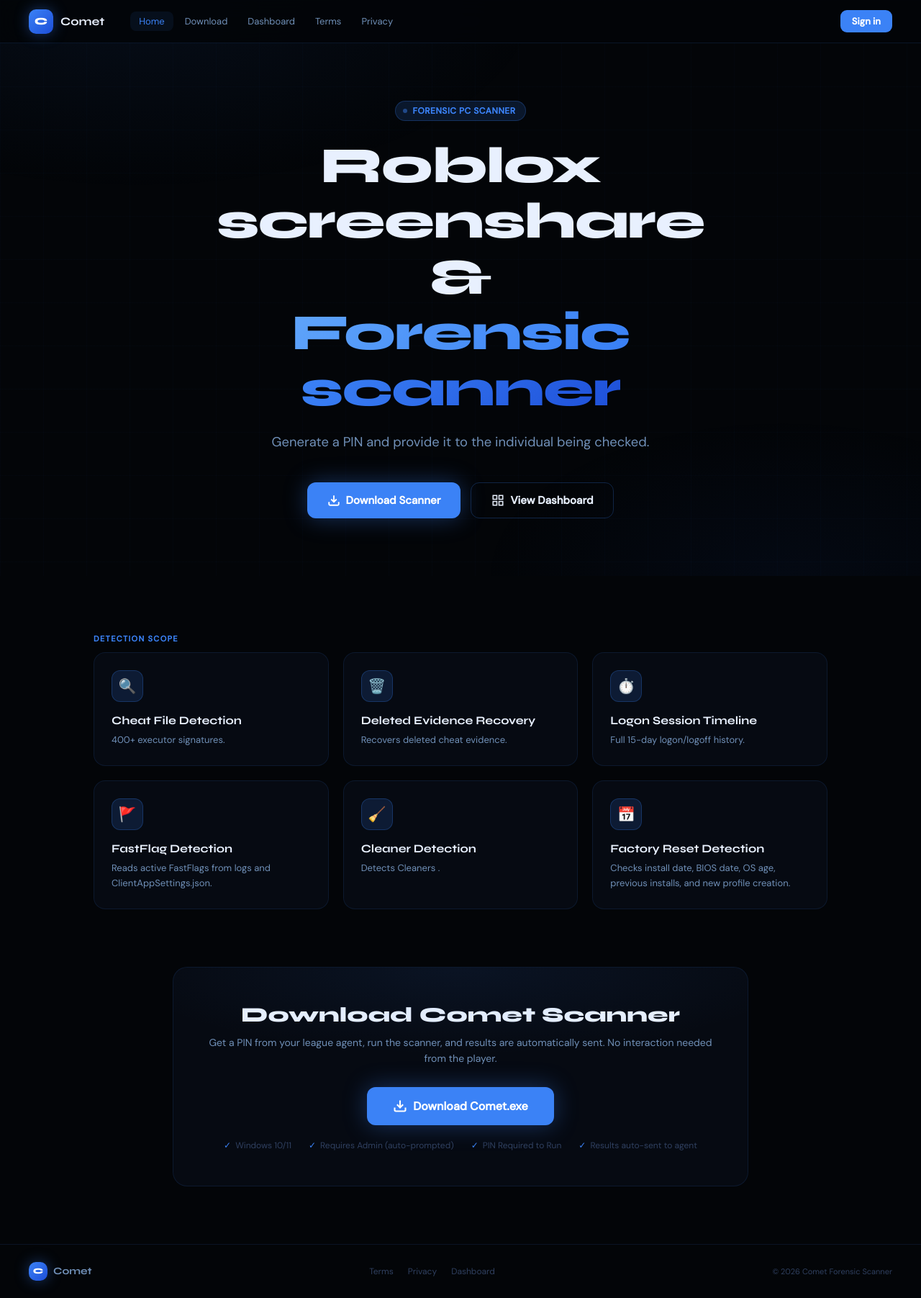
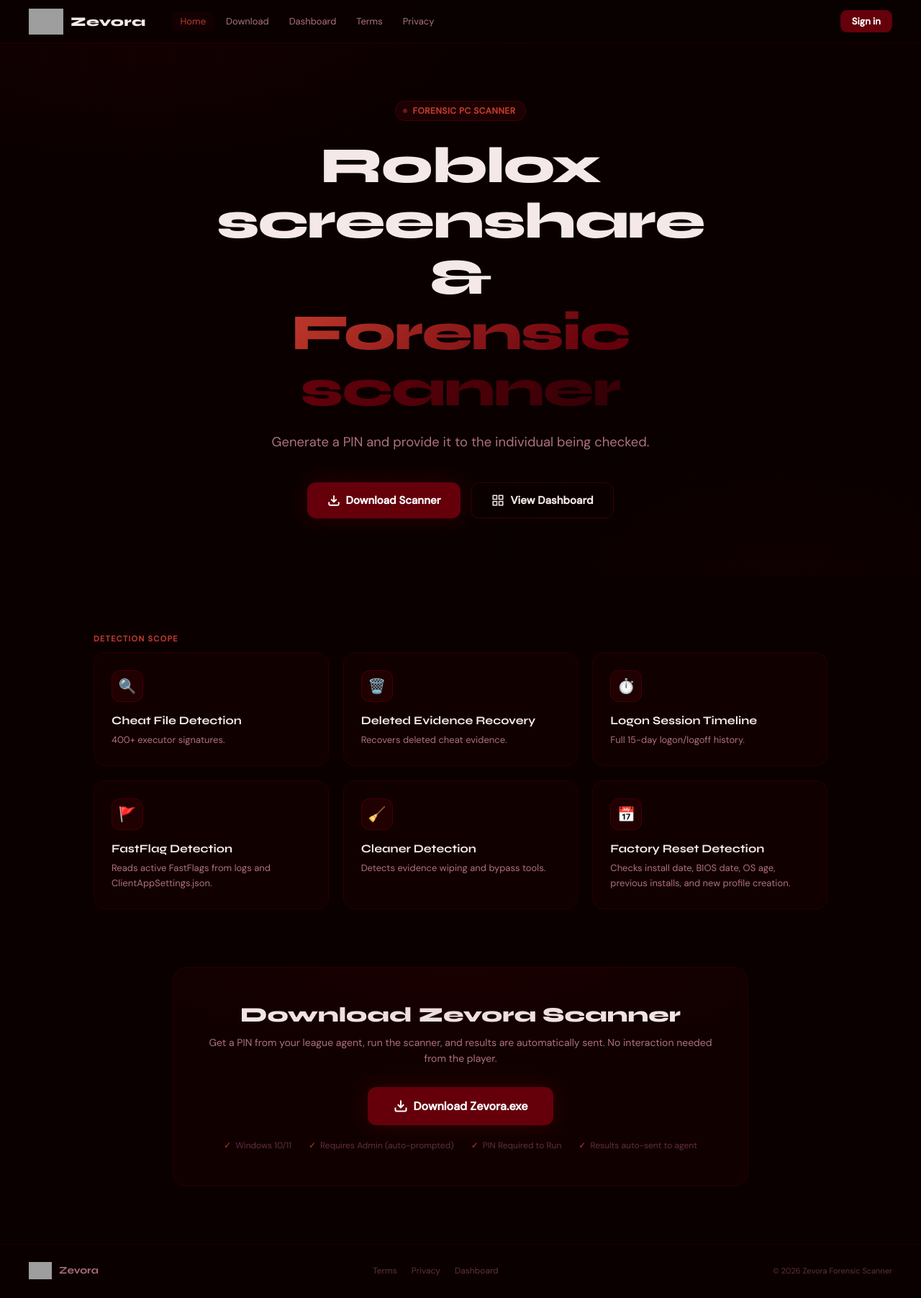
Before and after one commit to n0unt/pccheckersitee, a Flask app: page / in a window 1280 px wide. Shown: the whole page at 72% size. After the commit the page ends 1777 px from the top, so only its background shows below. Run offline with Flask 3, Linux system fonts and the light colour scheme; some libraries are stand-ins or nearby versions; grey boxes are pictures that could not be loaded.

Commit message:
Rename Comet to Zevora in home.html

```diff
--- a/templates/home.html
+++ b/templates/home.html
@@ -3,71 +3,65 @@
 <head>
 <meta charset="UTF-8">
 <meta name="viewport" content="width=device-width, initial-scale=1.0">
-<title>Comet — Forensic Scanner</title>
+<title>Zevora — Forensic Scanner</title>
 <link href="https://fonts.googleapis.com/css2?family=Syne:wght@400;600;700;800&family=DM+Sans:wght@300;400;500&family=DM+Mono:wght@400;500&display=swap" rel="stylesheet">
 <style>
 *,*::before,*::after{box-sizing:border-box;margin:0;padding:0}
 :root{
-  --bg:#030508;--s1:#060a12;--s2:#0a1020;--s3:#0e1830;--s4:#121e38;
-  --border:rgba(59,130,246,0.12);--border2:rgba(59,130,246,0.25);
-  --fg:#e8f0fe;--fg2:#7090b8;--fg3:#304060;
-  --blue:#3b82f6;--blue2:#2563eb;--blue3:#1d4ed8;
-  --blueg:rgba(59,130,246,0.15);--blueg2:rgba(59,130,246,0.08);
+  --bg:#0a0000;--s1:#110000;--s2:#180000;--s3:#200005;--s4:#280008;
+  --border:rgba(101,0,11,0.25);--border2:rgba(101,0,11,0.5);
+  --fg:#f5e8e8;--fg2:#b07080;--fg3:#603040;
+  --blue:#65000b;--blue2:#4a0008;--blue3:#300005;
+  --blueg:rgba(101,0,11,0.2);--blueg2:rgba(101,0,11,0.1);
   --red:#ef4444;--amb:#f59e0b;
 }
 html,body{background:var(--bg);color:var(--fg);font-family:'DM Sans',sans-serif;min-height:100%;}
 body::before{
   content:'';position:fixed;inset:0;pointer-events:none;
   background:
-    radial-gradient(ellipse 80% 60% at 15% 0%, rgba(59,130,246,0.07) 0%,transparent 55%),
-    radial-gradient(ellipse 60% 50% at 85% 100%, rgba(37,99,235,0.05) 0%,transparent 55%);
+    radial-gradient(ellipse 80% 60% at 15% 0%, rgba(101,0,11,0.12) 0%,transparent 55%),
+    radial-gradient(ellipse 60% 50% at 85% 100%, rgba(74,0,8,0.08) 0%,transparent 55%);
 }
 body::after{
   content:'';position:fixed;inset:0;pointer-events:none;
-  background-image:linear-gradient(rgba(59,130,246,0.025) 1px,transparent 1px),
-                   linear-gradient(90deg,rgba(59,130,246,0.025) 1px,transparent 1px);
+  background-image:linear-gradient(rgba(101,0,11,0.04) 1px,transparent 1px),
+                   linear-gradient(90deg,rgba(101,0,11,0.04) 1px,transparent 1px);
   background-size:60px 60px;
 }
 nav{
   position:sticky;top:0;z-index:100;
-  background:rgba(3,5,8,0.9);backdrop-filter:blur(20px);
+  background:rgba(10,0,0,0.92);backdrop-filter:blur(20px);
   border-bottom:1px solid var(--border);
   height:60px;display:flex;align-items:center;padding:0 40px;
 }
 .brand{display:flex;align-items:center;gap:10px;text-decoration:none;margin-right:36px;}
-.mark{
-  width:34px;height:34px;border-radius:10px;
-  background:linear-gradient(135deg,var(--blue),var(--blue3));
-  display:flex;align-items:center;justify-content:center;
-  font-family:'Syne',sans-serif;font-size:14px;font-weight:800;color:#fff;
-  box-shadow:0 0 20px rgba(59,130,246,0.4);
-}
-.bname{font-family:'Syne',sans-serif;font-size:16px;font-weight:700;color:var(--fg);}
+.mark{height:36px;display:flex;align-items:center;}
+.mark img{height:36px;width:auto;}
+.bname{font-family:'Syne',sans-serif;font-size:18px;font-weight:800;color:var(--fg);letter-spacing:.02em;}
 .nav-links{display:flex;gap:4px;}
 .nav-links a{color:var(--fg2);text-decoration:none;font-size:13px;padding:5px 12px;border-radius:8px;transition:all .15s;}
 .nav-links a:hover{color:var(--fg);background:var(--blueg2);}
-.nav-links a.active{color:var(--blue);background:var(--blueg2);}
+.nav-links a.active{color:#c0392b;background:var(--blueg2);}
 .nav-r{margin-left:auto;display:flex;gap:10px;align-items:center;}
 .btn-ghost{color:var(--fg2);text-decoration:none;font-size:13px;padding:6px 14px;border:1px solid var(--border2);border-radius:9px;transition:all .15s;}
 .btn-ghost:hover{color:var(--fg);border-color:var(--blue);background:var(--blueg2);}
 .btn-blue{background:var(--blue);color:#fff;text-decoration:none;font-size:13px;font-weight:600;padding:7px 16px;border-radius:9px;transition:all .15s;border:none;cursor:pointer;}
 .btn-blue:hover{background:var(--blue2);}
 
-/* Hero */
 .hero{min-height:90vh;display:flex;align-items:center;justify-content:center;text-align:center;padding:80px 20px;position:relative;}
 .hero-inner{max-width:780px;position:relative;z-index:1;}
 .hero-badge{
   display:inline-flex;align-items:center;gap:8px;
   background:var(--blueg);border:1px solid var(--border2);
   border-radius:20px;padding:5px 14px 5px 10px;
-  font-size:12px;font-weight:600;color:var(--blue);
+  font-size:12px;font-weight:600;color:#c0392b;
   letter-spacing:.04em;text-transform:uppercase;margin-bottom:24px;
 }
-.hero-badge span{width:6px;height:6px;border-radius:50%;background:var(--blue);animation:pulse 2s infinite;}
+.hero-badge span{width:6px;height:6px;border-radius:50%;background:#c0392b;animation:pulse 2s infinite;}
 @keyframes pulse{0%,100%{opacity:1}50%{opacity:.4}}
 h1{font-family:'Syne',sans-serif;font-size:clamp(2.6rem,6vw,4.4rem);font-weight:800;line-height:1.1;margin-bottom:20px;letter-spacing:-.02em;}
 h1 span{
-  background:linear-gradient(135deg,#60a5fa,#3b82f6,#1d4ed8);
+  background:linear-gradient(135deg,#c0392b,#65000b,#300005);
   -webkit-background-clip:text;-webkit-text-fill-color:transparent;background-clip:text;
 }
 .hero-sub{font-size:1.15rem;color:var(--fg2);max-width:560px;margin:0 auto 40px;line-height:1.7;}
@@ -77,9 +71,9 @@ h1 span{
   background:var(--blue);color:#fff;text-decoration:none;
   font-size:15px;font-weight:700;padding:14px 28px;border-radius:12px;
   border:none;cursor:pointer;transition:all .2s;
-  box-shadow:0 0 32px rgba(59,130,246,0.35);
+  box-shadow:0 0 32px rgba(101,0,11,0.4);
 }
-.btn-primary:hover{background:var(--blue2);box-shadow:0 0 40px rgba(59,130,246,0.5);transform:translateY(-1px);}
+.btn-primary:hover{background:var(--blue2);box-shadow:0 0 40px rgba(101,0,11,0.6);transform:translateY(-1px);}
 .btn-secondary{
   display:inline-flex;align-items:center;gap:8px;
   background:transparent;color:var(--fg);text-decoration:none;
@@ -87,16 +81,9 @@ h1 span{
   border:1px solid var(--border2);cursor:pointer;transition:all .2s;
 }
 .btn-secondary:hover{background:var(--blueg2);border-color:var(--blue);}
-.arrow-icon{width:18px;height:18px;display:inline-block;}
 
-/* Stats bar */
-.stats{display:flex;justify-content:center;gap:48px;padding:32px 40px;border-top:1px solid var(--border);border-bottom:1px solid var(--border);background:var(--s1);flex-wrap:wrap;}
-.stat-n{font-family:'Syne',sans-serif;font-size:2rem;font-weight:800;color:var(--blue);}
-.stat-l{font-size:12px;color:var(--fg3);text-transform:uppercase;letter-spacing:.08em;margin-top:2px;}
-
-/* Features */
 .section{padding:80px 40px;max-width:1100px;margin:0 auto;}
-.section-label{font-size:11px;font-weight:700;letter-spacing:.12em;text-transform:uppercase;color:var(--blue);margin-bottom:12px;}
+.section-label{font-size:11px;font-weight:700;letter-spacing:.12em;text-transform:uppercase;color:#c0392b;margin-bottom:12px;}
 .section-title{font-family:'Syne',sans-serif;font-size:2rem;font-weight:800;margin-bottom:14px;}
 .section-sub{color:var(--fg2);font-size:1rem;margin-bottom:48px;max-width:500px;line-height:1.7;}
 .grid{display:grid;grid-template-columns:repeat(auto-fill,minmax(300px,1fr));gap:20px;}
@@ -111,18 +98,17 @@ h1 span{
 .card h3{font-family:'Syne',sans-serif;font-size:1rem;font-weight:700;margin-bottom:8px;}
 .card p{font-size:13px;color:var(--fg2);line-height:1.6;}
 
-/* Download section */
 .dl-section{background:var(--s1);border:1px solid var(--border);border-radius:20px;padding:48px;margin:0 auto 80px;max-width:800px;text-align:center;position:relative;overflow:hidden;}
-.dl-section::before{content:'';position:absolute;inset:0;background:radial-gradient(ellipse 60% 40% at 50% 0%,rgba(59,130,246,0.08),transparent);pointer-events:none;}
+.dl-section::before{content:'';position:absolute;inset:0;background:radial-gradient(ellipse 60% 40% at 50% 0%,rgba(101,0,11,0.1),transparent);pointer-events:none;}
 .dl-title{font-family:'Syne',sans-serif;font-size:1.8rem;font-weight:800;margin-bottom:10px;}
 .dl-sub{color:var(--fg2);font-size:14px;margin-bottom:28px;line-height:1.6;}
 .dl-info{display:flex;justify-content:center;gap:24px;flex-wrap:wrap;margin-top:20px;}
 .dl-tag{display:flex;align-items:center;gap:6px;font-size:12px;color:var(--fg3);}
-.dl-tag span{color:var(--blue);}
+.dl-tag span{color:#c0392b;}
 
-/* Footer */
 footer{border-top:1px solid var(--border);padding:24px 40px;display:flex;align-items:center;justify-content:space-between;flex-wrap:wrap;gap:12px;}
-.foot-brand{display:flex;align-items:center;gap:8px;font-family:'Syne',sans-serif;font-size:14px;font-weight:700;color:var(--fg2);}
+.foot-brand{display:flex;align-items:center;gap:10px;font-family:'Syne',sans-serif;font-size:14px;font-weight:700;color:var(--fg2);}
+.foot-brand img{height:24px;width:auto;}
 .foot-links{display:flex;gap:20px;}
 .foot-links a{color:var(--fg3);text-decoration:none;font-size:12px;transition:.15s;}
 .foot-links a:hover{color:var(--fg2);}
@@ -132,7 +118,10 @@ footer{border-top:1px solid var(--border);padding:24px 40px;display:flex;align-i
 <body>
 
 <nav>
-  <a href="/" class="brand"><div class="mark">C</div><span class="bname">Comet</span></a>
+  <a href="/" class="brand">
+    <div class="mark"><img src="/static/zevora-icon.png" alt="Zevora"></div>
+    <span class="bname">Zevora</span>
+  </a>
   <div class="nav-links">
     <a href="/" class="active">Home</a>
     <a href="/download">Download</a>
@@ -150,7 +139,6 @@ footer{border-top:1px solid var(--border);padding:24px 40px;display:flex;align-i
   </div>
 </nav>
 
-<!-- Hero -->
 <section class="hero">
   <div class="hero-inner">
     <div class="hero-badge"><span></span>Forensic PC Scanner</div>
@@ -169,8 +157,6 @@ footer{border-top:1px solid var(--border);padding:24px 40px;display:flex;align-i
   </div>
 </section>
 
-
-<!-- Features -->
 <div class="section">
   <div class="section-label">Detection Scope</div>
   <div class="grid">
@@ -178,19 +164,18 @@ footer{border-top:1px solid var(--border);padding:24px 40px;display:flex;align-i
     <div class="card"><div class="card-icon">🗑️</div><h3>Deleted Evidence Recovery</h3><p>Recovers deleted cheat evidence.</p></div>
     <div class="card"><div class="card-icon">⏱️</div><h3>Logon Session Timeline</h3><p>Full 15-day logon/logoff history.</p></div>
     <div class="card"><div class="card-icon">🚩</div><h3>FastFlag Detection</h3><p>Reads active FastFlags from logs and ClientAppSettings.json.</p></div>
-    <div class="card"><div class="card-icon">🧹</div><h3>Cleaner Detection</h3><p>Detects Cleaners .</p></div>
+    <div class="card"><div class="card-icon">🧹</div><h3>Cleaner Detection</h3><p>Detects evidence wiping and bypass tools.</p></div>
     <div class="card"><div class="card-icon">📅</div><h3>Factory Reset Detection</h3><p>Checks install date, BIOS date, OS age, previous installs, and new profile creation.</p></div>
   </div>
 </div>
 
-<!-- Download section -->
 <div style="padding:0 40px">
 <div class="dl-section" id="download">
-  <div class="dl-title">Download Comet Scanner</div>
+  <div class="dl-title">Download Zevora Scanner</div>
   <p class="dl-sub">Get a PIN from your league agent, run the scanner, and results are automatically sent. No interaction needed from the player.</p>
   <a href="/download" class="btn-primary" style="font-size:16px;padding:16px 36px">
     <svg width="20" height="20" viewBox="0 0 24 24" fill="none" stroke="currentColor" stroke-width="2.5"><path d="M21 15v4a2 2 0 01-2 2H5a2 2 0 01-2-2v-4"/><polyline points="7 10 12 15 17 10"/><line x1="12" y1="15" x2="12" y2="3"/></svg>
-    Download Comet.exe
+    Download Zevora.exe
   </a>
   <div class="dl-info">
     <div class="dl-tag"><span>✓</span> Windows 10/11</div>
@@ -202,13 +187,13 @@ footer{border-top:1px solid var(--border);padding:24px 40px;display:flex;align-i
 </div>
 
 <footer>
-  <div class="foot-brand"><div class="mark" style="width:26px;height:26px;font-size:11px">C</div> Comet</div>
+  <div class="foot-brand"><img src="/static/zevora-icon.png" alt="Zevora"> Zevora</div>
   <div class="foot-links">
     <a href="/terms">Terms</a>
     <a href="/privacy">Privacy</a>
     <a href="/dashboard">Dashboard</a>
   </div>
-  <div class="copy">© 2026 Comet Forensic Scanner</div>
+  <div class="copy">© 2026 Zevora Forensic Scanner</div>
 </footer>
 
 </body>
```
